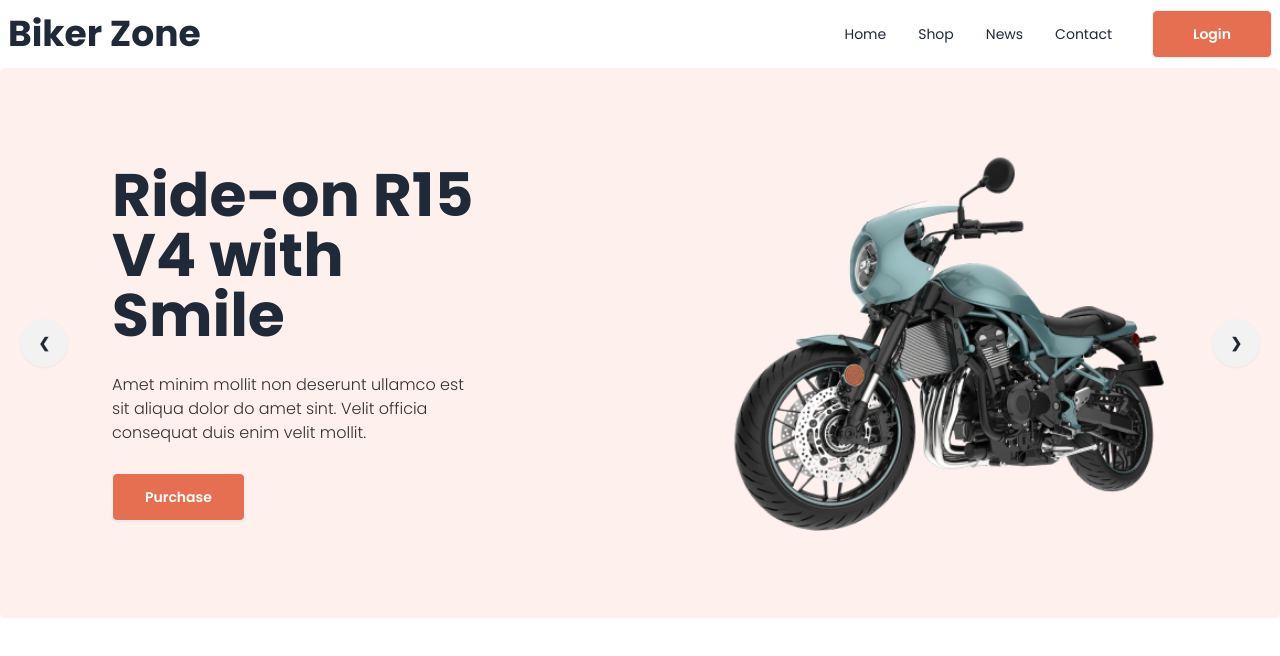
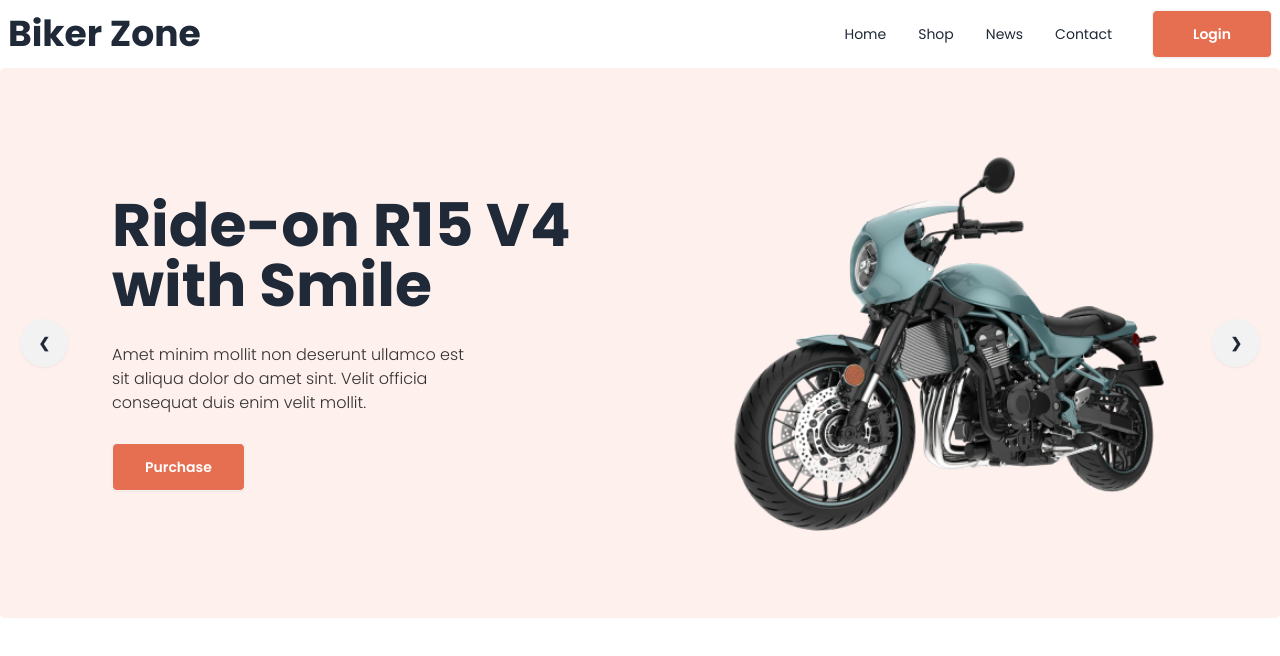
Before and after one commit to Nabilabintaakter/Biker-Zone-with-DaisyUI, a plain HTML site: page index.html in a window 1280 px wide. Drawn offline with nearby package versions, Linux system fonts and the light colour scheme.

Commit message:
fixed issues of banner section

```diff
--- a/index.html
+++ b/index.html
@@ -83,7 +83,7 @@
                 <div class="flex flex-col md:flex-row px-4 py-3 sm:px-8 sm:py-6 md:px-16 md:py-12 lg:px-28 lg:py-24 items-center ">
                     <!-- text content -->
                     <div class="space-y-7 flex-1">
-                        <h2 class="text-4xl sm:text-5xl lg:text-6xl font-bold w-3/4 md:w-full lg:w-3/4">Ride-on R15 V4 with Smile</h2>
+                        <h2 class="text-4xl sm:text-5xl lg:text-6xl font-bold w-3/4 md:w-full">Ride-on R15 V4 with Smile</h2>
                         <p class="text-bike-primary-p font-light w-full lg:w-2/3">Amet minim mollit non deserunt ullamco
                             est sit aliqua dolor do amet sint. Velit officia consequat duis enim velit mollit.</p>
                         <a class="btn bg-bike-primary text-white px-5 md:px-8 rounded-[5px]">Purchase</a>
```
